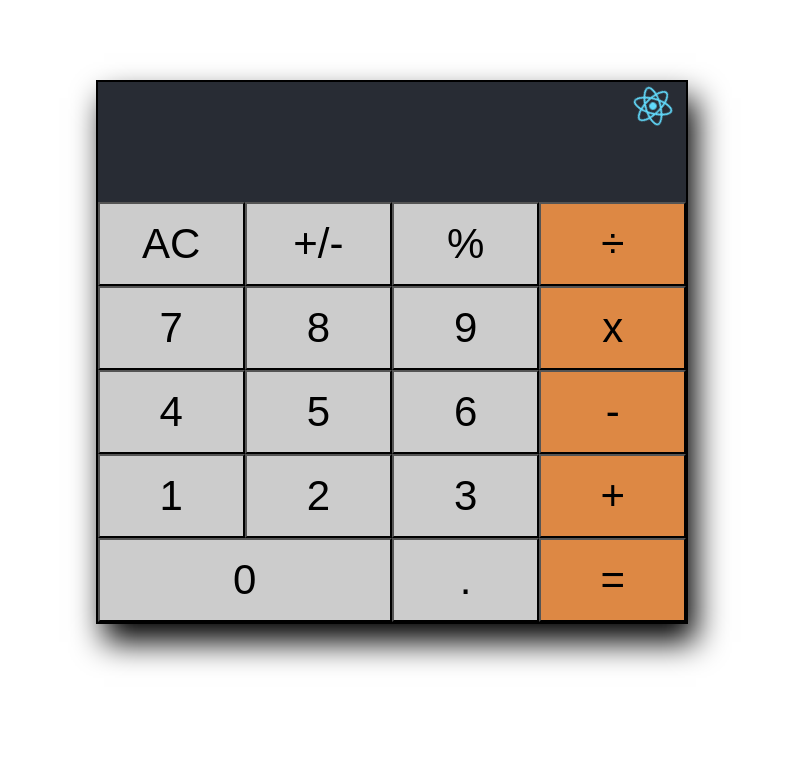
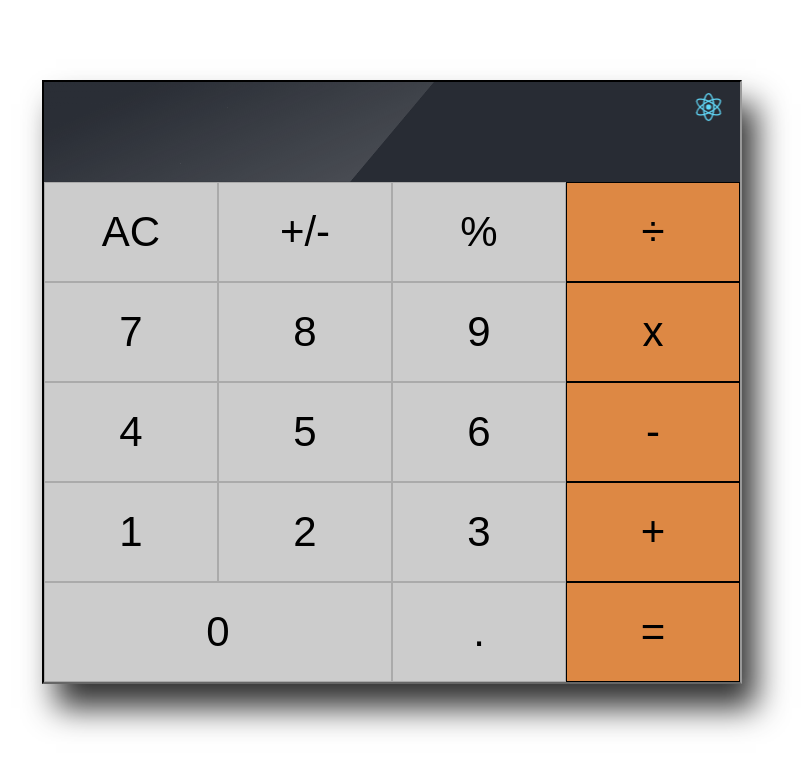
Before and after one commit to Aaron-RN/REACT-Calculator, a React (Create React App) app: page / in a window 1280 px wide. Shown: the top 770 px of the page, without its empty margins (248-1059 px from the left). Built offline with nearby package versions, Linux system fonts and the light colour scheme.

Commit message:
Edited CSS
Added Screenshot

```diff
--- a/src/components/button.js
+++ b/src/components/button.js
@@ -3,10 +3,10 @@ import React from 'react';
 
 function Button(props) {
   const { onClick, name } = props;
-  const isZero = name === '0' ? 'btn-zero' : false;
+  const isZero = name === '0' ? ' btn-zero' : '';
   return (
     <button
-      className={`btn ${isZero}`}
+      className={`btn${isZero}`}
       type="button"
       onClick={onClick}
     >
--- a/src/css/App.css
+++ b/src/css/App.css
@@ -1,3 +1,10 @@
+* {
+  box-sizing: border-box;
+  -webkit-transition-duration: 0.25s;
+  -moz-transition-duration: 0.25s;
+  transition-duration: 0.25s;
+}
+
 .App-logo {
   height: 40%;
   pointer-events: none;
@@ -11,25 +18,48 @@
   }
 }
 .calculator{
-  width: 46%;
+  display: flex;
+  flex-direction: column;
+  width: 700px;
   margin: 80px auto;
   overflow: hidden;
   border: 2px solid #000;
-  box-shadow: 8px 18px 30px #000;
+  border-right-color: #999;
+  border-bottom-color: #666;
+  box-shadow: 14px 24px 30px #333;
 }
 
 .display {
-  background-color: #282c34;
-  height: 120px;
+  position: relative;
+  overflow: hidden;
+  height: 100px;
   display: flex;
   flex-direction: row;
   align-items: center;
   justify-content: flex-end;
   font-size: 32px;
   color: white;
+  background-color: #282c34;
+  font-weight: bold;
+  padding: 8px;
 }
+.display:after{
+  content: "";
+  position: absolute;
+  width: 100%;
+  height: 100%;
+  display: block;
+  background: linear-gradient(145deg, rgba(255,255,255,0) 0%, rgba(180,180,180,0.01) 50%, rgba(255,255,255,0.15) 100%);
+  transform: skewX(-40deg);
+  transition-duration: 1s;
+  left:-50%;
+}
+
 .btn-row{
   width: 100%;
+  display: flex;
+  height: 100px;
+  overflow: visible;
 }
 
 .btn{
@@ -39,9 +69,20 @@
   width: calc(100% / 4);
   height: auto;
   background-color: #CCC;
+  border: 1px solid #AAA;
 }
 .btn:last-child{
   background: #D84;
+  border: 1px solid #000;
+}
+.btn:focus{
+  outline: none;
+}
+.btn:hover{
+  outline: none;
+  border: 1px solid #777;
+  border-top: 2px solid #999;
+  border-left: 2px solid #999;
 }
 .btn-zero{
   width: calc(100% / 2);
```
Also changed, not shown: Screenshot.png (added).
